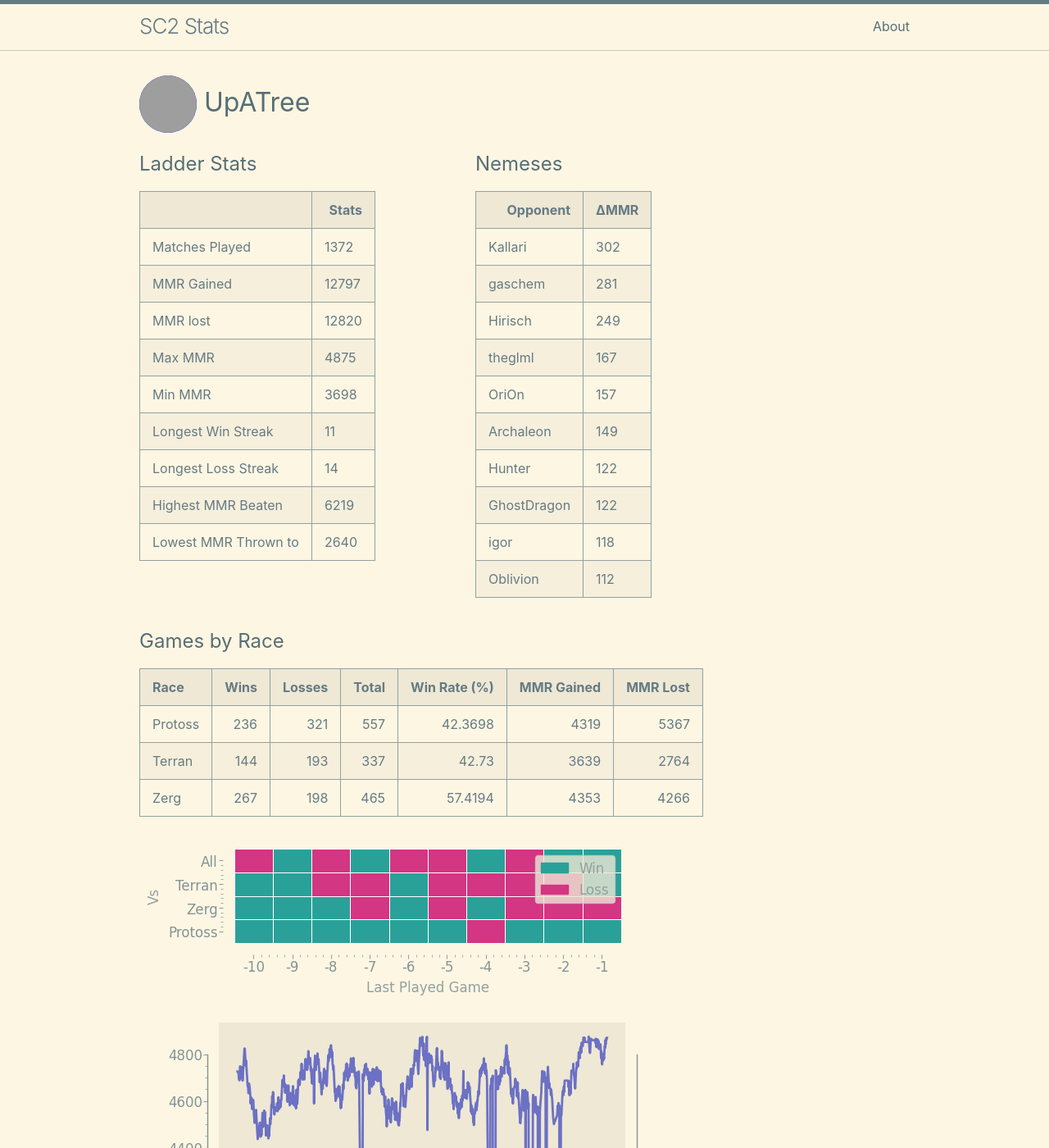
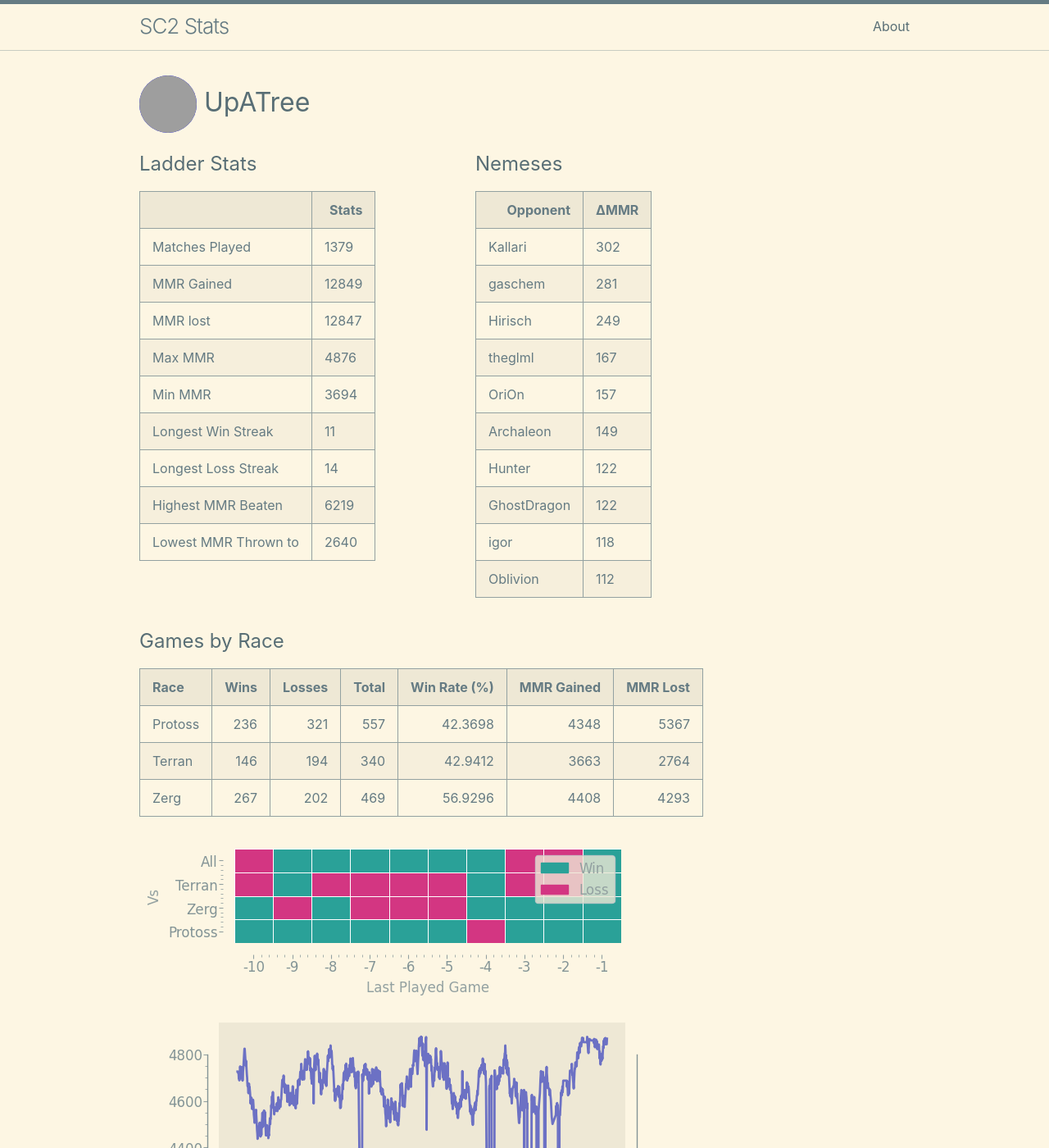
Before and after one commit to kylermurphy/UpATree, a Jekyll site: the page built from docs/index.md, in a window 1280 px wide and 1400 px high. Shown: the whole window at 82% size. Built offline with Jekyll 4.4.1, drawn with Linux system fonts in a browser that asks for light colours; grey boxes are pictures that could not be loaded.

Commit message:
running on push

```diff
--- a/docs/index.md
+++ b/docs/index.md
@@ -18,23 +18,23 @@ layout: home
   <tbody>
     <tr>
       <td>Matches Played</td>
-      <td>1372</td>
+      <td>1379</td>
     </tr>
     <tr>
       <td>MMR Gained</td>
-      <td>12797</td>
+      <td>12849</td>
     </tr>
     <tr>
       <td>MMR lost</td>
-      <td>12820</td>
+      <td>12847</td>
     </tr>
     <tr>
       <td>Max MMR</td>
-      <td>4875</td>
+      <td>4876</td>
     </tr>
     <tr>
       <td>Min MMR</td>
-      <td>3698</td>
+      <td>3694</td>
     </tr>
     <tr>
       <td>Longest Win Streak</td>
@@ -114,9 +114,9 @@ layout: home
 
 | Race    |   Wins |   Losses |   Total |   Win Rate (%) |   MMR Gained |   MMR Lost |
 |:--------|-------:|---------:|--------:|---------------:|-------------:|-----------:|
-| Protoss |    236 |      321 |     557 |        42.3698 |         4319 |       5367 |
-| Terran  |    144 |      193 |     337 |        42.73   |         3639 |       2764 |
-| Zerg    |    267 |      198 |     465 |        57.4194 |         4353 |       4266 |
+| Protoss |    236 |      321 |     557 |        42.3698 |         4348 |       5367 |
+| Terran  |    146 |      194 |     340 |        42.9412 |         3663 |       2764 |
+| Zerg    |    267 |      202 |     469 |        56.9296 |         4408 |       4293 |
 
 ![Games by Race](./assets/gm_hist.png)
 
--- a/log.txt
+++ b/log.txt
@@ -579,3 +579,4 @@ Writing a log file 2025-03-20 22:21:29.
 Writing a log file 2025-03-20 22:48:15.
 Writing a log file 2025-03-20 23:21:48.
 Writing a log file 2025-03-20 23:48:02.
+Writing a log file 2025-03-21 16:29:18.
```
Also changed, not shown: docs/assets/MMR.png, docs/assets/daily.png, docs/assets/gm_hist.png, docs/assets/r_wrt.png, 1 other file.
